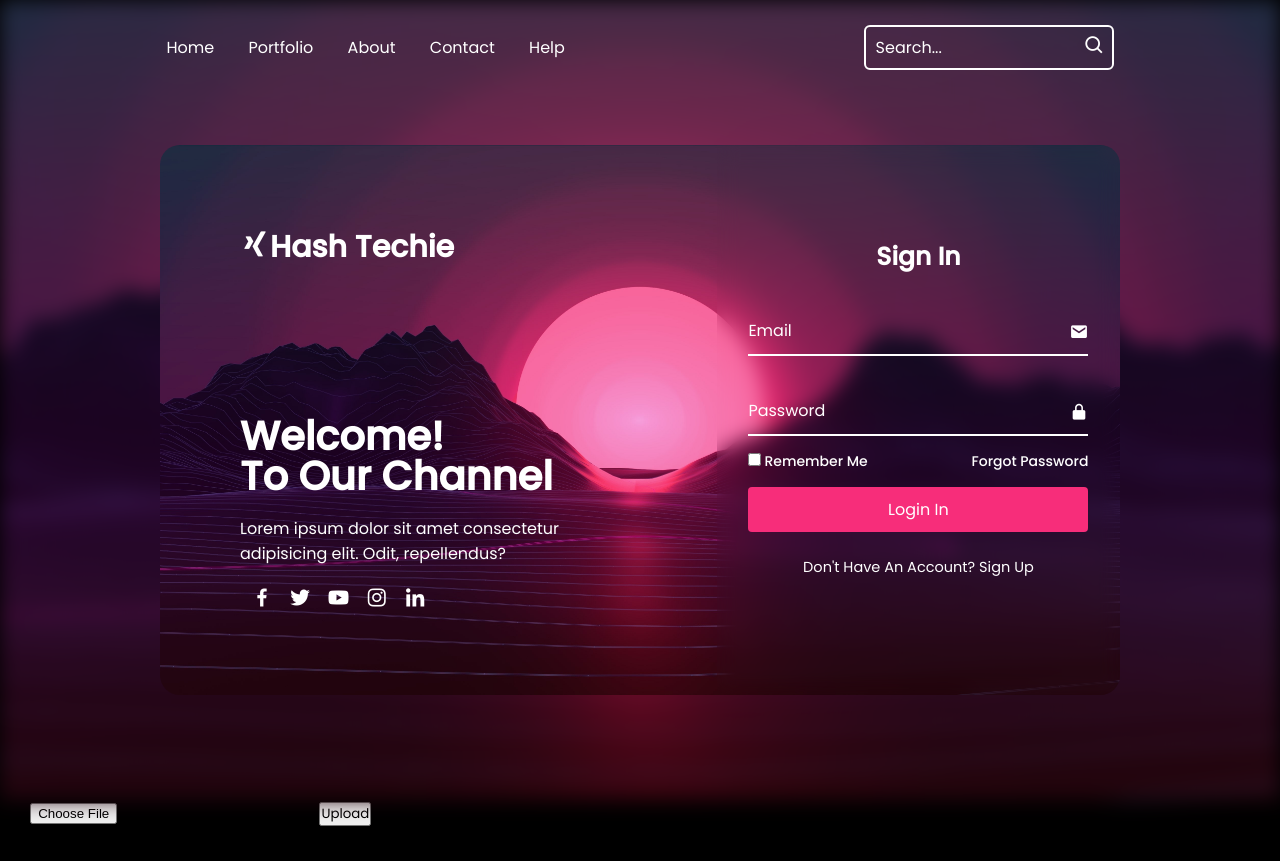
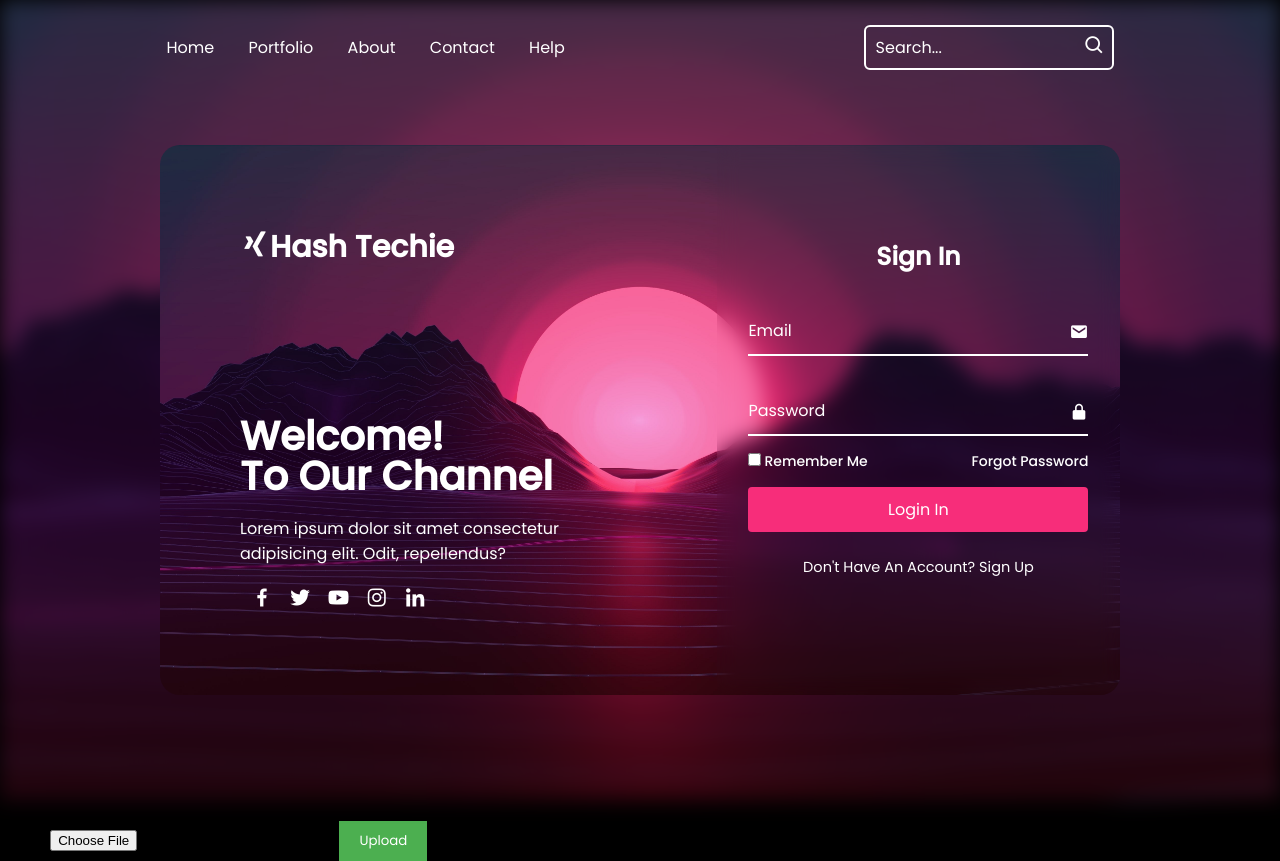
Before and after one commit to codeninjasfremont/FileUpload, a plain HTML site: page index.html in a window 1280 px wide. Before the commit the page ends 826 px from the top, so only its background shows below. Drawn offline with nearby package versions, Linux system fonts and the light colour scheme.

Commit message:
Update index.css
Upload functionality

```diff
--- a/index.css
+++ b/index.css
@@ -276,3 +276,22 @@ body{
 .create-account p a:hover{
     text-decoration: underline;
 }
+form[action="/api"] {
+    margin: 20px;
+}
+
+form[action="/api"] input[type="file"] {
+    margin: 10px 0;
+}
+
+form[action="/api"] button {
+    background-color: #4CAF50; /* Green */
+    color: white;
+    padding: 10px 20px;
+    border: none;
+    cursor: pointer;
+}
+
+form[action="/api"] button:hover {
+    background-color: #45a049; /* Darker green */
+}
```
